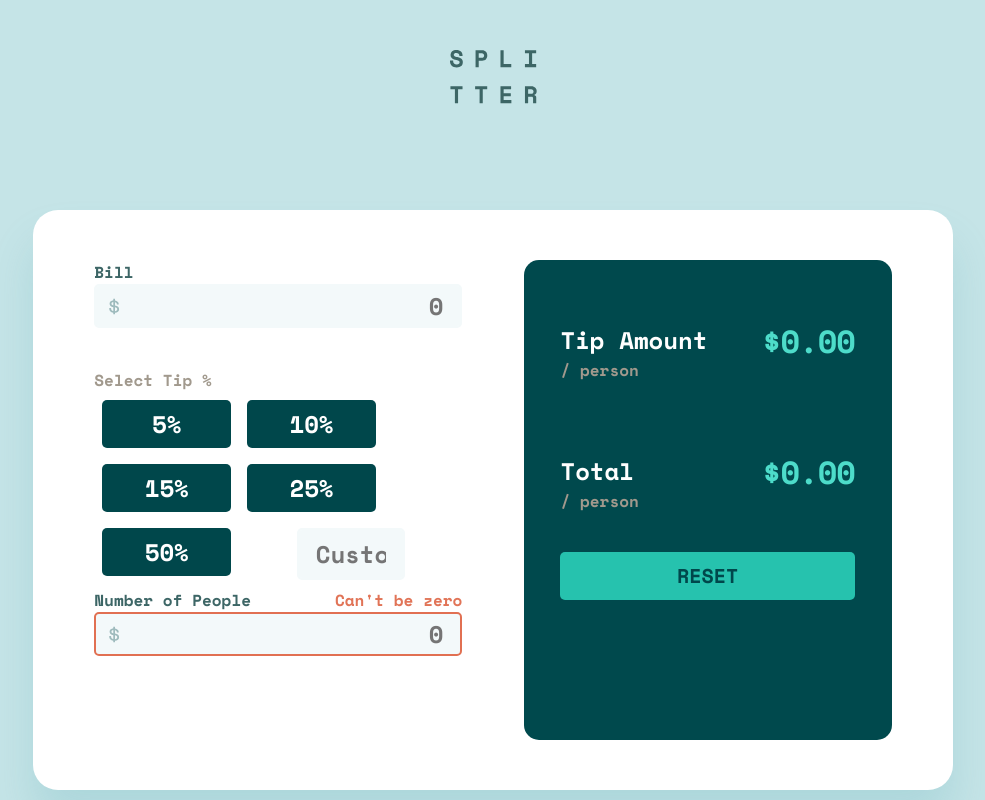
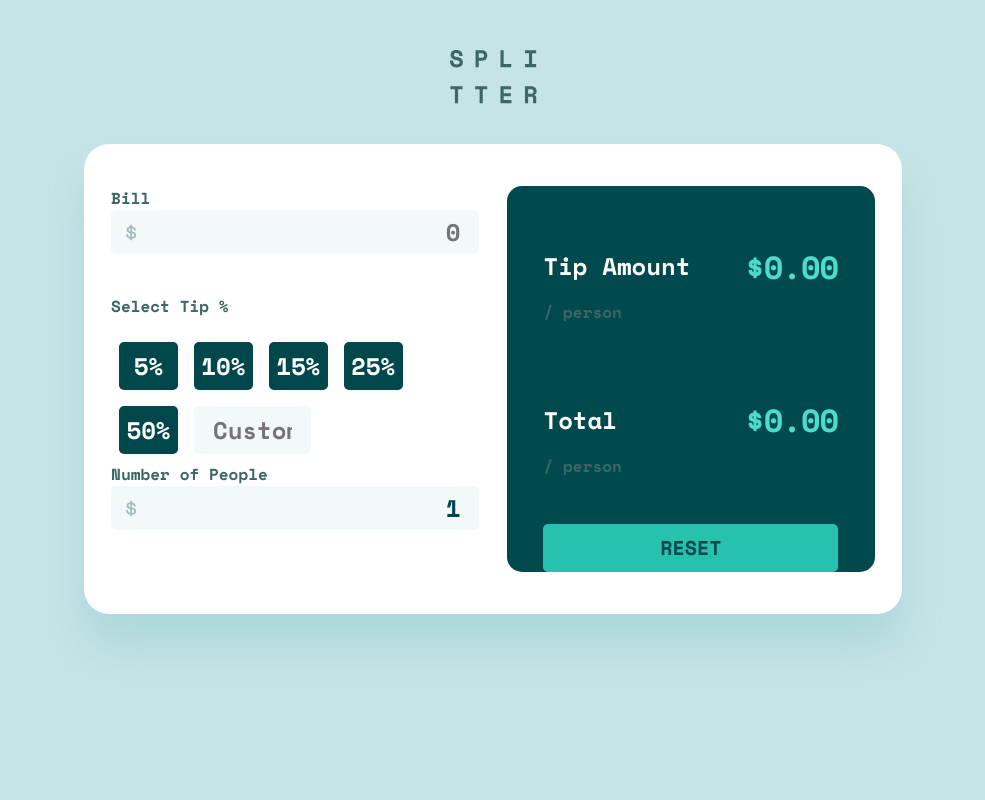
Before and after one commit to gia06/Tip-Calculator-App, a React (Create React App) app: page / in a window 1280 px wide. Shown: the whole page, without its empty margins (147-1132 px from the left). Built offline with nearby package versions, Linux system fonts and the light colour scheme.

Commit message:
added working logic

```diff
--- a/src/App.css
+++ b/src/App.css
@@ -1,14 +1,14 @@
 body {
+  display: flex;
+  align-items: center;
+  justify-content: center;
   background-color: hsl(185, 41%, 84%);
   margin: 0;
   padding: 0;
-  /* overflow: hidden */
+  /* height: 100vh;  */
+  /* overflow: hidden
+   */
 }
-
-/* body::-webkit-scrollbar {
-  display: none;
-} */
-
 
 .App {
   display: flex;
@@ -19,7 +19,7 @@ body {
   font-family: "Space Mono", monospace;
 }
 
-img {
+.logo {
   margin-top: 50px;
 }
 
@@ -33,14 +33,22 @@ input::-webkit-inner-spin-button {
 .calc-container {
   display: flex;
   flex-wrap: wrap;
-  margin-top: 100px;
-  padding: 40px 0;
-  margin: 80 auto;
+  margin-top: 40px;
+  padding: 32px 0;
+  margin-top: 34px;
   justify-content: space-evenly;
   width: 100%;
   max-width: 920px;
   min-width: 375px;
+  /* height: 100vh;  */
   background-color: #ffffff;
   border-radius: 25px;
   box-shadow: 0px 32px 43px rgba(79, 166, 175, 0.200735);
 }
+
+
+@media  screen and (max-width: 621px) {
+  .calc-container {
+    /* height: 100vh; */
+  }
+}
--- a/src/App.js
+++ b/src/App.js
@@ -6,15 +6,15 @@ import { useState } from "react";
 
 export default function App() {
   const [bill, setBill] = useState("");
-  const [numPeople, setNumPeople] = useState("");
+  const [numPeople, setNumPeople] = useState(1);
   const [percentage, setPercentage] = useState("");
   const [customPercentage, setCustomPercentage] = useState("");
-  const [tipAmount, setTipAmount] = useState("");
-  const [Total, setTotal] = useState("");
+  const [tipAmount, setTipAmount] = useState(0);
+  const [totalAmount, setTotalAmount] = useState(0.0);
 
   return (
     <div className="App">
-      <div>
+      <div className="logo">
         <img src={logo} alt="splitter logo"></img>
       </div>
 
@@ -24,13 +24,20 @@ export default function App() {
           setBill={setBill}
           numPeople={numPeople}
           setNumPeople={setNumPeople}
-          percentage={percentage}
-          setPercentage={setPercentage}
           customPercentage={customPercentage}
-          setCustomPercentage={setCustomPercentage}
+          setTipAmount={setTipAmount}
+          setTotalAmount={setTotalAmount}
         />
 
-        <ResultsContainer />
+        <ResultsContainer
+          tipAmount={tipAmount}
+          setTipAmount={setTipAmount}
+          totalAmount={totalAmount}
+          setTotalAmount={setTotalAmount}
+          setBill={setBill}
+          setCustomPercentage={setCustomPercentage}
+          setNumPeople={setNumPeople}
+        />
       </div>
     </div>
   );
--- a/src/components/InputContainer.css
+++ b/src/components/InputContainer.css
@@ -1,9 +1,11 @@
 .input-container {
   margin: 10px 0;
-  width: 40%;
+  width: 45%;
+  /* height: 25em; */
   min-width: 311px;
+  max-width: 379;
   /* max-width: 355px; */
-  /* background-color: red;  */
+  /* background-color: blue;  */
 }
 
 .bill {
@@ -40,6 +42,11 @@ p {
   text-align: right;
 }
 
+.main-input:hover {
+  outline-style: none;
+  border: 2px solid #26c2ae;
+}
+
 .main-input:focus {
   outline-style: none;
   border: 2px solid #26c2ae;
@@ -47,11 +54,14 @@ p {
 
 .percentage {
   /* justify-content: unset; */
-  display: flex;
-  flex-wrap: wrap;
-  /* justify-content: space-evenly; */
+  /* display: grid; */
+  grid-template-columns: auto auto auto;
+  /* gap: 16px; */
+  /* flex-wrap: wrap; */
+  /* justify-content: space-between;    */
   width: 100%;
   margin: 0;
+  /* background-color: red; */
   /* margin: 0 auto; */
   /* background-color: blue; */
   /* gap: 10px; */
@@ -64,8 +74,14 @@ p {
   color: #ffffff;
   cursor: pointer;
   height: 48px;
-  width: 35%;
+
+  width: 117px;
+  width: 4.6vw;
   max-width: 146px;
+  /* max-width: 146px;
+  min-width: 117px; */
+
+  outline-style: none;
   border-radius: 5px;
   border: 0;
   font-family: "Space Mono";
@@ -96,10 +112,11 @@ p {
 .custom-input {
   width: 70px;
   text-align: center;
-  height: 48px;
-  width: 71;
-  margin: 8px auto;
+  height: 44px;
+  width: 79px;
+  /* margin: 8px auto; */
   padding: 0 17px;
+  margin: 8px;
   border: 2px solid #f3f9fa;
   border-radius: 5px;
   color: #00474b;
--- a/src/components/InputContainer.js
+++ b/src/components/InputContainer.js
@@ -6,14 +6,26 @@ export default function Test(props) {
     setBill,
     numPeople,
     setNumPeople,
-    percentage,
-    setPercentage,
     CustomPercentage,
-    setCustomPercentage,
+    setTipAmount,
+    setTotalAmount,
   } = props;
 
   const error = {
     border: "2px solid #E17052",
+  };
+
+  const calculate = (percentageValue) => {
+    if (Number(bill) !== 0 && Number(numPeople) !== 0) {
+      const tip = (bill * percentageValue) / 100;
+      const total = (bill + tip) / numPeople;
+
+      setTipAmount(tip);
+      setTotalAmount(total);
+    } else {
+      setTipAmount(0.0);
+      setTotalAmount(0.0);
+    }
   };
 
   return (
@@ -26,7 +38,12 @@ export default function Test(props) {
             type="number"
             placeholder="0"
             min="1"
-            onChange={(e) => setBill(Number(e.target.value))}
+            onChange={(event) => {
+              event.target.value.length < 9 && setBill(event.target.value)
+              // if(event.target.value.length < 9) {
+              //   setBill(event.target.value)
+              // }
+            }}
             value={bill}
           />
         </label>
@@ -37,31 +54,36 @@ export default function Test(props) {
       <div className="percentage">
         <button
           className="percentage-btn"
-          onClick={() => setPercentage(Number(0.05))}
+          value={5}
+          onClick={(event) => calculate(event.target.value)}
         >
           5%
         </button>
         <button
           className="percentage-btn"
-          onClick={() => setPercentage(Number(0.1))}
+          value={10}
+          onClick={(event) => calculate(event.target.value)}
         >
           10%
         </button>
         <button
           className="percentage-btn"
-          onClick={() => setPercentage(Number(0.15))}
+          value={15}
+          onClick={(event) => calculate(event.target.value)}
         >
           15%
         </button>
         <button
           className="percentage-btn"
-          onClick={() => setPercentage(Number(0.25))}
+          value={25}
+          onClick={(event) => calculate(event.target.value)}
         >
           25%
         </button>
         <button
           className="percentage-btn"
-          onClick={() => setPercentage(Number(0.5))}
+          value={50}
+          onClick={(event) => calculate(event.target.value)}
         >
           50%
         </button>
@@ -70,7 +92,7 @@ export default function Test(props) {
           type="number"
           placeholder="Custom"
           min="1"
-          onChange={(e) => setPercentage(Number(e.target.value))}
+          onChange={(event) => calculate(event.target.value)}
           value={CustomPercentage}
         ></input>
       </div>
@@ -78,16 +100,20 @@ export default function Test(props) {
       <div className="num-people">
         <label>
           Number of People
-          {numPeople <= 0 && <span className="warning">Can't be zero</span>}
+          {Number(numPeople) === 0 ? (
+            <span className="warning">Can't be zero</span>
+          ) : (
+            ""
+          )}
           <input
             className="main-input"
             type="number"
             min="1"
             max="100"
             placeholder="0"
-            onChange={(e) => setNumPeople(Number(e.target.value))}
+            onChange={(event) => setNumPeople(event.target.value)}
             value={numPeople}
-            style={numPeople <= 0 ? error : { display: "block" }}
+            style={Number(numPeople) === 0 ? error : {}}
           />
         </label>
       </div>
--- a/src/components/ResultsContainer.css
+++ b/src/components/ResultsContainer.css
@@ -1,8 +1,9 @@
 .results-container-wrapper {
   display: flex;
   justify-content: center;
-  width: 40%;
-  height: 30em;
+  width: 45%;
+  /* height: 25em; */
+  /* height: 25vh; */
   margin: 10px 0;
   min-width: 311px;
   border-radius: 15px;
@@ -11,6 +12,10 @@
 
 .results-container {
   width: 80%;
+}
+results-container p {
+  margin: 0;
+  color: rgb(161, 153, 141);
 }
 
 .results-box {
@@ -33,11 +38,6 @@ h4 {
   color: rgb(77, 220, 202);
   /* font-size: 32px; */
 
-}
-
-p {
-  margin: 0;
-  color: rgb(161, 153, 141);
 }
 
 h2 {
--- a/src/components/ResultsContainer.js
+++ b/src/components/ResultsContainer.js
@@ -1,20 +1,35 @@
 import "./ResultsContainer.css";
 
 export default function ResultsContainer(props) {
+  const {
+    tipAmount,
+    setTipAmount,
+    totalAmount,
+    setTotalAmount,
+    setBill,
+    setCustomPercentage,
+    setNumPeople,
+  } = props;
+
+  const reset = () => {
+    setBill("");
+    setCustomPercentage("");
+    setNumPeople(1);
+    setTipAmount(0.0);
+    setTotalAmount(0.0);
+  };
+
   return (
     <div className="results-container-wrapper">
-
       <div className="results-container">
-
         <div className="results-box">
-
           <div className="txt-box">
             <h4>Tip Amount</h4>
             <p>/ person</p>
           </div>
 
           <div className="number-box">
-            <h2>$0.00</h2>
+            <h2>${tipAmount.toFixed(2)}</h2>
           </div>
         </div>
 
@@ -25,13 +40,12 @@ export default function ResultsContainer(props) {
           </div>
 
           <div className="number-box">
-            <h2>$0.00</h2>
+            <h2>${totalAmount.toFixed(2)}</h2>
           </div>
         </div>
 
-        <button>RESET</button>
-        </div>
-
+        <button onClick={reset}>RESET</button>
+      </div>
     </div>
   );
 }
```
